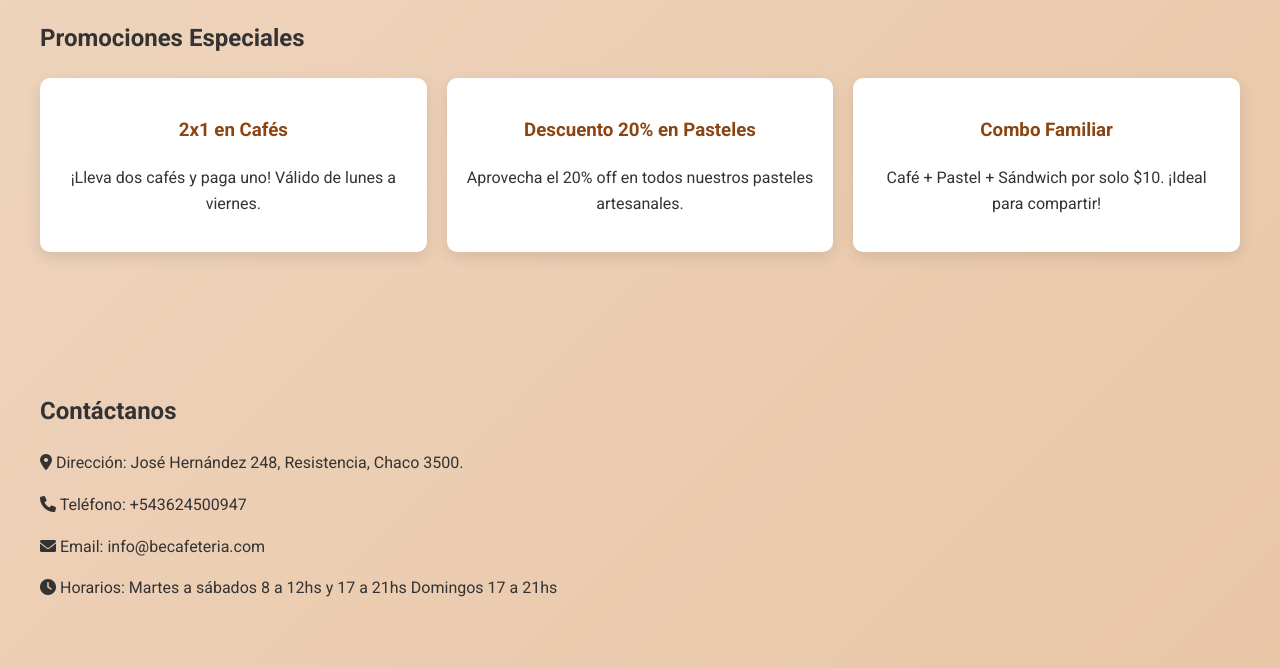
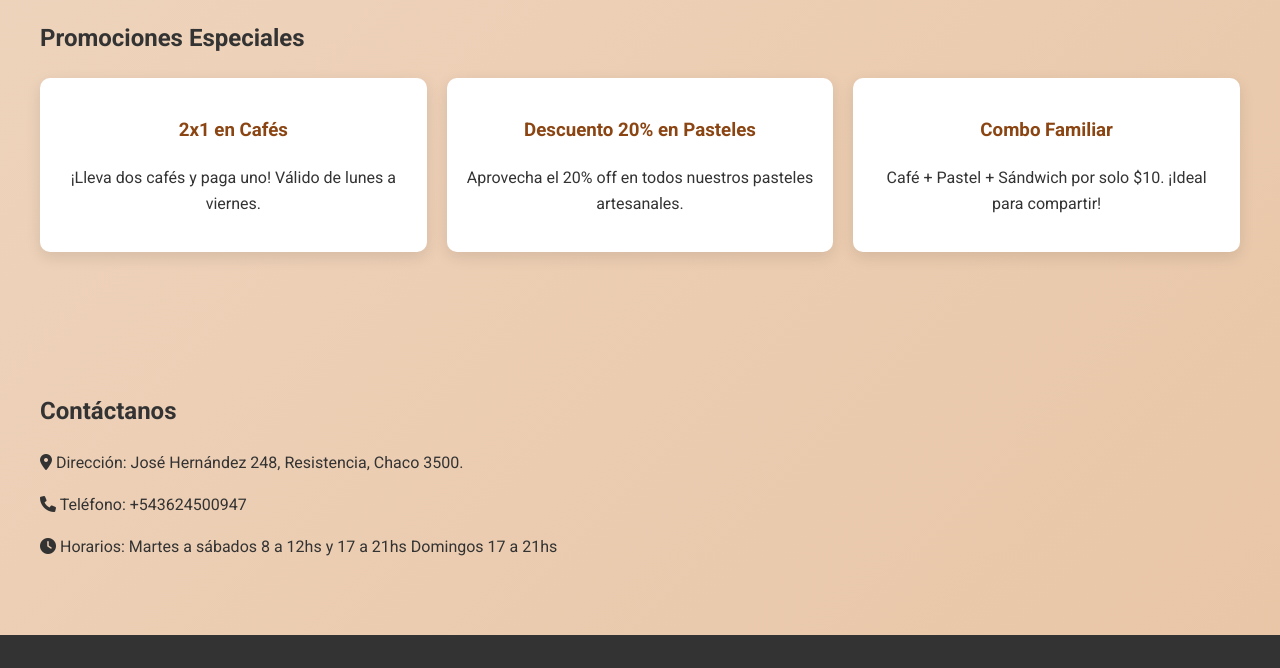
Before and after one commit to lautix666/-BE-CAFE, a plain HTML site: page index.html in a window 1280 px wide. Shown: the part 1986-2654 px from the top of the page. Drawn offline with Linux system fonts and the light colour scheme.

Commit message:
Update index.html

```diff
--- a/index.html
+++ b/index.html
@@ -247,7 +247,7 @@
         <h2>Contáctanos</h2>
         <p><i class="fas fa-map-marker-alt"></i> Dirección: José Hernández 248, Resistencia, Chaco 3500.</p>
         <p><i class="fas fa-phone"></i> Teléfono: +543624500947</p>
-        <p><i class="fas fa-envelope"></i> Email: info@becafeteria.com</p>
+
         <p><i class="fas fa-clock"></i> Horarios: Martes a sábados 8 a 12hs y 17 a 21hs
 Domingos 17 a 21hs</p>
     </section>
@@ -263,4 +263,5 @@
         // Slider simple para la galería (eliminado ya que no hay galería)
     </script>
 </body>
+
 </html>
```
